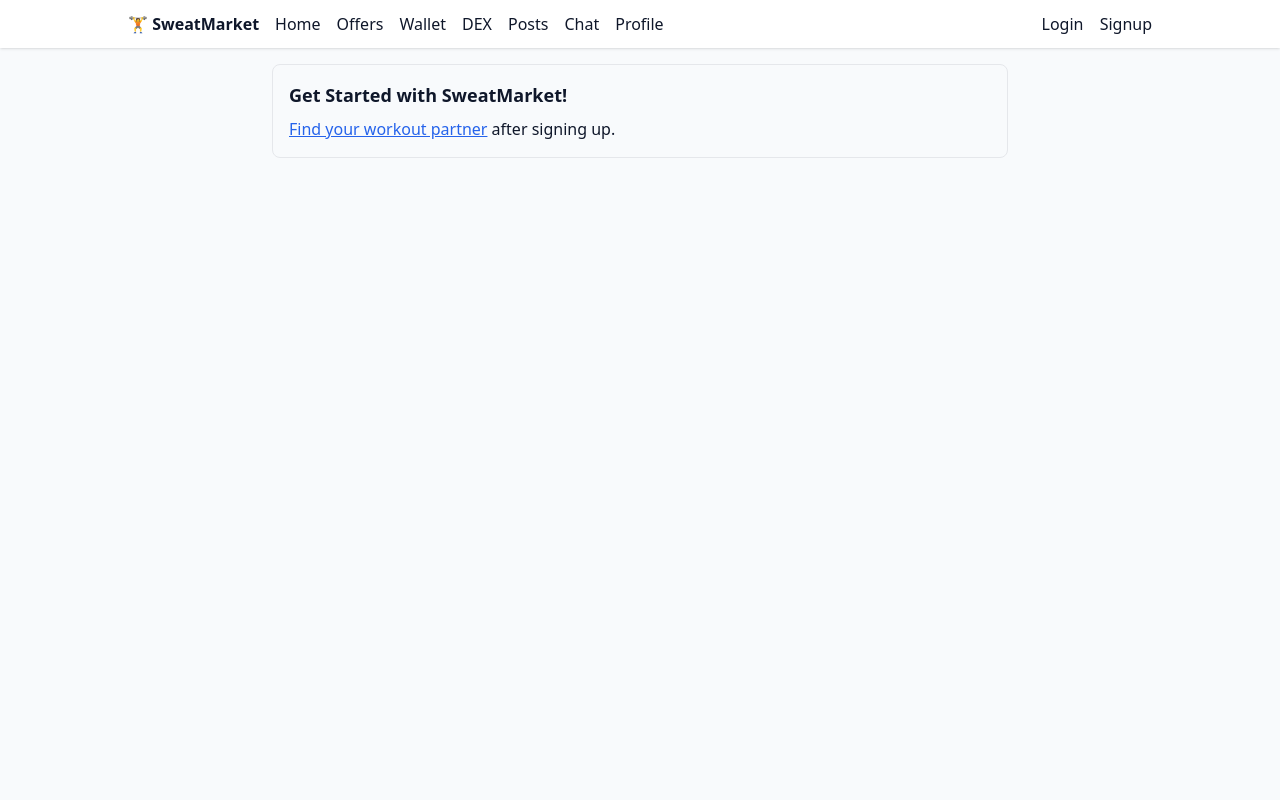
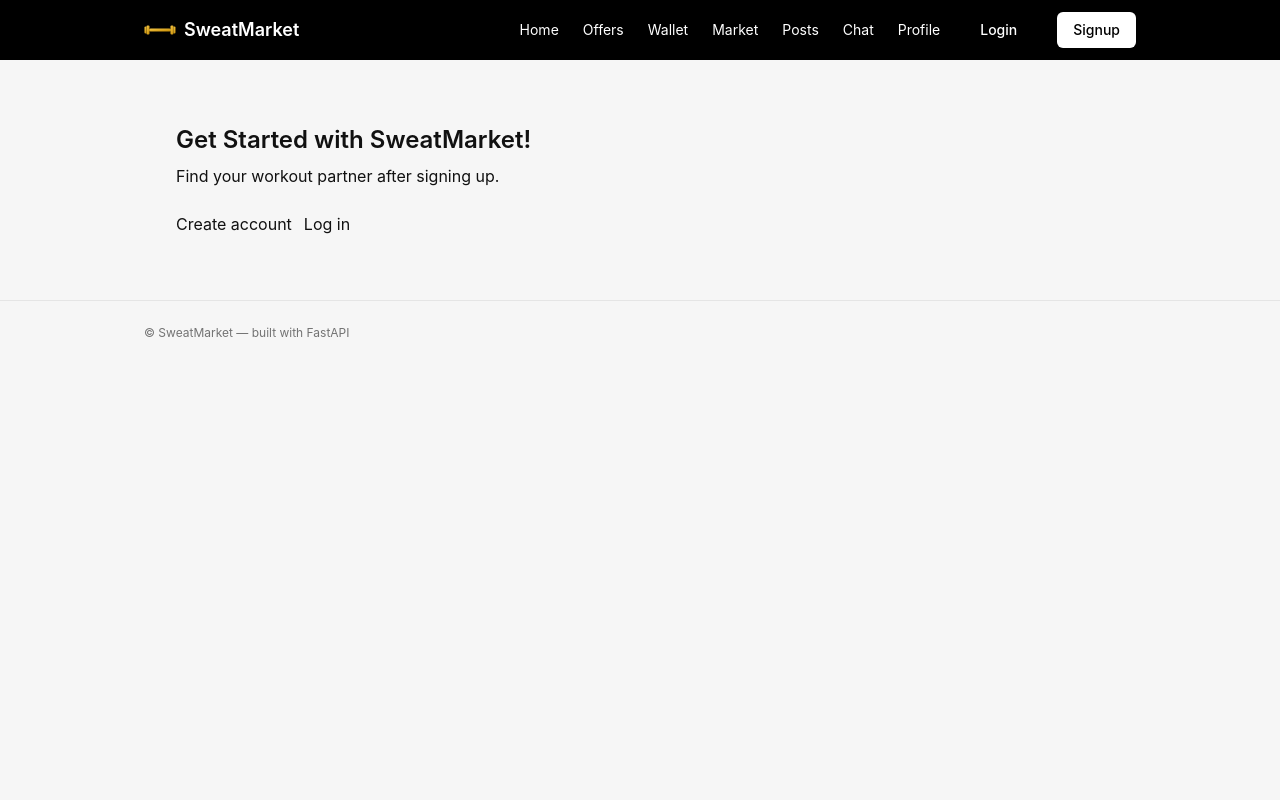
Before and after one commit to sunghan0626/Fall_Hacks_2025, a FastAPI app: page / in a window 1280 px wide. Run offline with FastAPI, Linux system fonts and the light colour scheme; some libraries are stand-ins or nearby versions.

Commit message:
ui improved.

```diff
--- a/app/main.py
+++ b/app/main.py
@@ -5,7 +5,7 @@
 import os
 import random
 import logging
-from typing import Optional, Dict, List
+from typing import Dict, List
 
 # Optional .env loading (safe if python-dotenv is missing)
 try:
--- a/app/templates/base.html
+++ b/app/templates/base.html
@@ -1,42 +1,81 @@
 <!doctype html>
-<html lang="ko">
+<html lang="en">
 <head>
   <meta charset="utf-8"/>
   <meta name="viewport" content="width=device-width,initial-scale=1"/>
   <title>{{ page_title or "SweatMarket" }}</title>
-  <!-- Tailwind + (optional) HTMX -->
+
+  <!-- Tailwind (HTMX optional; add if you use it) -->
   <script src="https://cdn.tailwindcss.com"></script>
-  <script src="https://unpkg.com/htmx.org@1.9.12"></script>
+  <script>
+    tailwind.config = {
+      theme: {
+        extend: {
+          colors: {
+            ink:   '#111111',
+            coal:  '#0a0a0a',
+            ash:   '#f6f6f6',
+            smoke: '#eaeaea',
+          },
+          fontFamily: {
+            ui: ['Inter','ui-sans-serif','system-ui','Apple SD Gothic Neo','Noto Sans','Segoe UI','Roboto'],
+          }
+        }
+      }
+    }
+  </script>
+  <style>
+    .wrap { max-width: 1024px; }
+  </style>
 </head>
-<body class="bg-slate-50 text-slate-900 font-sans">
-  <!-- Top nav -->
-  <nav class="px-4 py-3 bg-white shadow">
-    <div class="max-w-5xl mx-auto flex items-center gap-4">
-      <a class="font-semibold" href="/">🏋️ SweatMarket</a>
 
-      <a href="/">Home</a>
-      <a href="/offers">Offers</a>
-      <a href="/wallet">Wallet</a>
-      <a href="/dex">DEX</a>
-      <a href="/posts">Posts</a>
-      <a href="/chat">Chat</a> <!-- ✅ Chat 메뉴 추가 -->
-      <a href="/profile/edit">Profile</a>
+<body class="min-h-dvh bg-ash font-ui text-ink">
+  <!-- Top Nav -->
+  <header class="sticky top-0 z-40 bg-black text-white">
+    <div class="wrap mx-auto flex items-center justify-between px-4 py-3">
+      <!-- Logo -->
+      <a href="/" class="flex items-center gap-2 text-lg font-semibold">
+        <img src="/static/logo.svg" class="h-8 w-8" alt="logo"/>
+        <span class="text-white">SweatMarket</span>
+      </a>
 
-      <div class="ml-auto">
+      <!-- Nav -->
+      <nav class="hidden md:flex items-center gap-6 text-sm">
+        <a href="/" class="hover:opacity-70">Home</a>
+        <a href="/offers" class="hover:opacity-70">Offers</a>
+        <a href="/wallet" class="hover:opacity-70">Wallet</a>
+        <!-- Market points to our DEX route -->
+        <a href="/dex" class="hover:opacity-70">Market</a>
+        <a href="/posts" class="hover:opacity-70">Posts</a>
+        <a href="/chat" class="hover:opacity-70">Chat</a>
+        <a href="/profile/edit" class="hover:opacity-70">Profile</a>
+
         {% if user %}
-          <form method="post" action="/logout" class="inline">
-            <button class="text-red-600">Logout ({{ user.username }})</button>
+          <form action="/logout" method="post">
+            <button class="px-4 py-2 text-sm font-medium text-red-400 hover:text-red-300">
+              Logout ({{ user.username }})
+            </button>
           </form>
         {% else %}
-          <a class="mr-3" href="/login">Login</a>
-          <a href="/signup">Signup</a>
+          <a href="/login" class="px-4 py-2 text-sm font-medium hover:opacity-70">Login</a>
+          <a href="/signup" class="px-4 py-2 text-sm font-medium text-black bg-white rounded-md hover:bg-neutral-200">
+            Signup
+          </a>
         {% endif %}
-      </div>
+      </nav>
     </div>
-  </nav>
+  </header>
 
-  <main class="max-w-3xl mx-auto p-4">
+  <!-- Page -->
+  <main class="wrap mx-auto px-4 py-8">
     {% block content %}{% endblock %}
   </main>
+
+  <!-- Footer -->
+  <footer class="border-t border-neutral-200">
+    <div class="wrap mx-auto px-4 py-6 text-xs text-neutral-500">
+      © SweatMarket — built with FastAPI
+    </div>
+  </footer>
 </body>
 </html>
--- a/app/templates/index.html
+++ b/app/templates/index.html
@@ -1,25 +1,31 @@
 {% extends 'base.html' %}
 {% block content %}
-  <div class="p-4 border rounded-lg">
   {% if user %}
-      <div class="flex items-center gap-4 mb-4">
+    <div class="card p-6 flex items-start gap-4">
       <img src="{{ user.avatar_url or '/static/avatar-placeholder.png' }}"
-             class="w-16 h-16 rounded-full object-cover border"
-             alt="avatar"/>
-        <div>
-          <h2 class="text-lg font-semibold">Welcome, {{ user.username }}!</h2>
-          <p class="text-sm text-gray-600">
+           class="h-16 w-16 rounded-full object-cover border border-smoke" alt="">
+      <div class="flex-1">
+        <h2 class="text-xl font-semibold">Welcome, {{ user.username }}!</h2>
+        <p class="muted mt-1">
           Sport: {{ user.sport or '—' }} · Time: {{ user.time_window or '—' }} ·
           Region: {{ user.region or '—' }} · Goal: {{ user.goal or '—' }}
         </p>
+        <div class="mt-4 flex gap-2">
+          <a href="/profile/edit" class="btn btn-ghost">Edit Profile</a>
+          <a href="/chat" class="btn btn-primary">Open Chat</a>
         </div>
       </div>
-      <a href="/profile/edit" class="text-blue-600 underline">Edit Profile</a>
+    </div>
   {% else %}
-      <h2 class="text-lg font-semibold mb-2">Get Started with SweatMarket!</h2>
-      <p>
-        <a href="/signup" class="text-blue-600 underline">Find your workout partner</a> after signing up.
+    <div class="card p-8">
+      <h2 class="text-2xl font-semibold">Get Started with SweatMarket!</h2>
+      <p class="mt-2 muted">
+        <a href="/signup" class="link">Find your workout partner</a> after signing up.
       </p>
+      <div class="mt-6 flex gap-3">
+        <a href="/signup" class="btn btn-primary">Create account</a>
+        <a href="/login" class="btn btn-ghost">Log in</a>
+      </div>
+    </div>
   {% endif %}
-  </div>
 {% endblock %}
--- a/app/templates/posts_new.html
+++ b/app/templates/posts_new.html
@@ -1,13 +1,13 @@
 {% extends 'base.html' %}
 {% block content %}
 <h2 class="text-xl font-bold mb-4">New Post</h2>
-<form method="post" action="/posts/new" enctype="multipart/form-data" class="space-y-3">
+<form method="post" action="/posts/new" enctype="multipart/form-data" class="space-y-4">
   <div>
     <label class="block font-medium mb-1">Image</label>
-    <input type="file" name="image" accept="image/*" required class="border p-2 w-full">
+    <input type="file" name="image" accept="image/*" class="border p-2 w-full"/>
   </div>
   <div>
-    <label class="block font-medium mb-1">Caption (optional)</label>
+    <label class="block font-medium mb-1">Caption</label>
     <textarea name="caption" rows="3" class="border p-2 w-full" placeholder="Say something..."></textarea>
   </div>
   <button class="bg-purple-600 text-white px-4 py-2 rounded">Post</button>
```
Also changed, not shown: app/models.py (+4 -4 lines), app/posts.py (deleted, +0 -89 lines), app/templates/posts_detail.html (+46 -1 lines), app/templates/posts_list.html (+18 -17 lines), static/avatars/10.png (deleted), static/avatars/11.png (deleted), static/favicon.ico (deleted), static/logo.svg (added), sweatmarket.db, 1 other file. Lines whose indentation alone changed are shown as unchanged.
